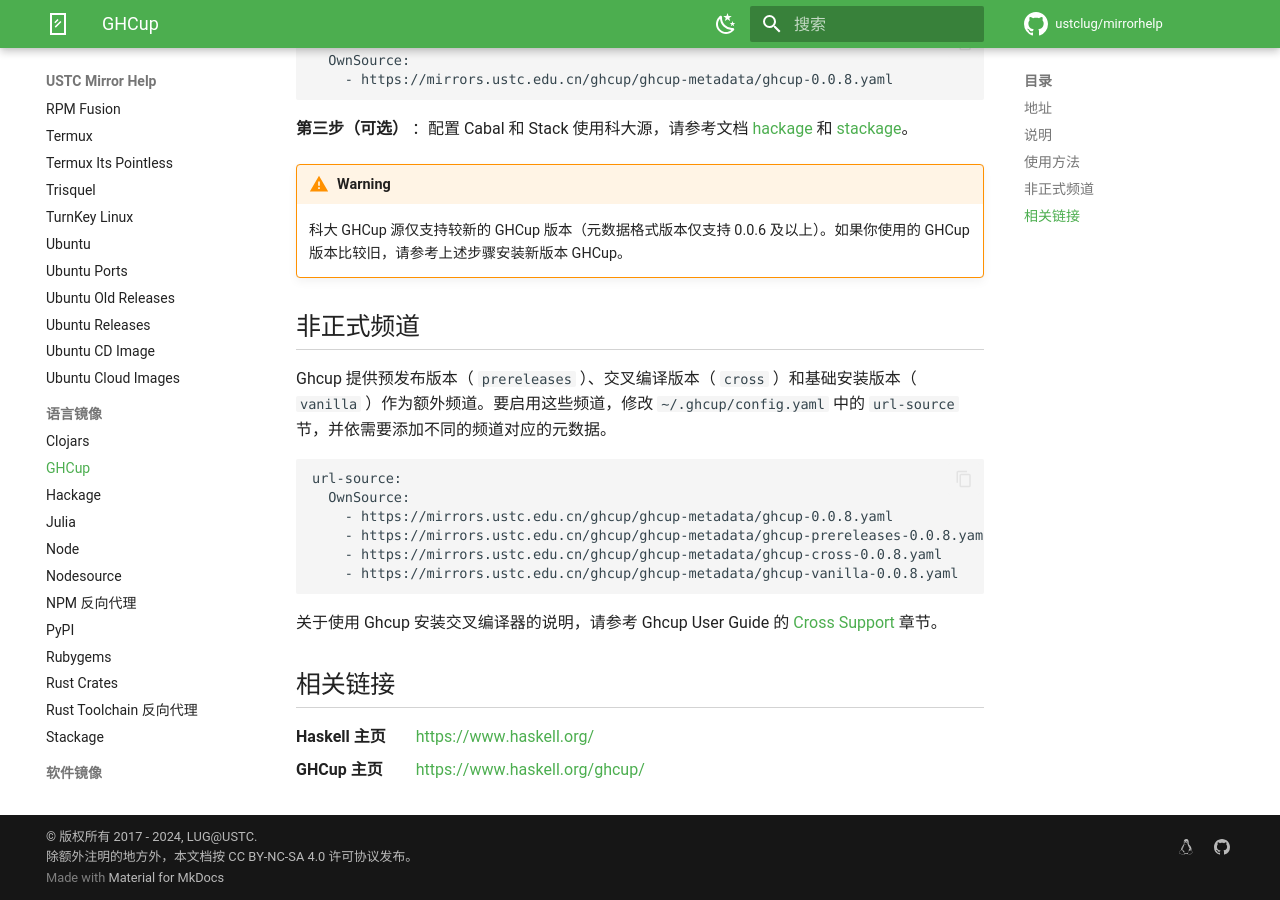
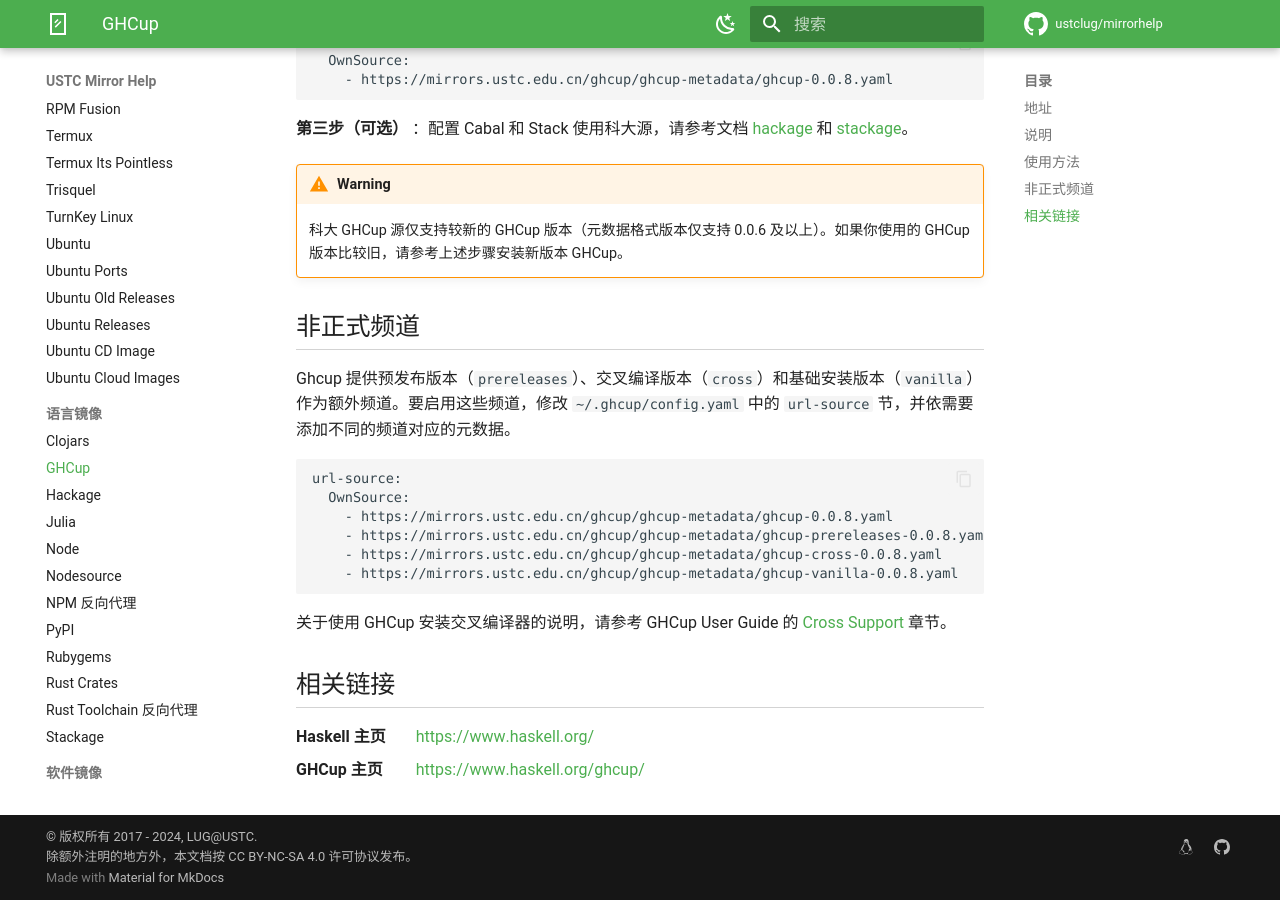
Before and after one commit to ustclug/mirrorhelp, an MkDocs documentation site: the page built from docs/ghcup.md, in a window 1280 px wide and 900 px high, scrolled down 1060 px. Built offline with MkDocs 1.6.1 and Material for MkDocs 9.7.7, drawn with Linux system fonts in a browser that asks for light colours; comment, search, counter and statistics services are not loaded.

```diff
--- a/docs/ghcup.md
+++ b/docs/ghcup.md
@@ -51,7 +51,7 @@ Windows 用户：以非管理员身份在 PowerShell 中运行如下命令
 
 ## 非正式频道
 
-Ghcup 提供预发布版本（ `prereleases` ）、交叉编译版本（ `cross` ）和基础安装版本（ `vanilla` ）作为额外频道。要启用这些频道，修改 `~/.ghcup/config.yaml` 中的 `url-source` 节，并依需要添加不同的频道对应的元数据。
+Ghcup 提供预发布版本（`prereleases`）、交叉编译版本（`cross`）和基础安装版本（`vanilla`）作为额外频道。要启用这些频道，修改 `~/.ghcup/config.yaml` 中的 `url-source` 节，并依需要添加不同的频道对应的元数据。
 
     url-source:
       OwnSource:
@@ -60,7 +60,7 @@ Ghcup 提供预发布版本（ `prereleases` ）、交叉编译版本（ `cross`
         - https://mirrors.ustc.edu.cn/ghcup/ghcup-metadata/ghcup-cross-0.0.8.yaml
         - https://mirrors.ustc.edu.cn/ghcup/ghcup-metadata/ghcup-vanilla-0.0.8.yaml
 
-关于使用 Ghcup 安装交叉编译器的说明，请参考 Ghcup User Guide 的 [Cross Support](https://www.haskell.org/ghcup/guide/#cross-support) 章节。
+关于使用 GHCup 安装交叉编译器的说明，请参考 GHCup User Guide 的 [Cross Support](https://www.haskell.org/ghcup/guide/#cross-support) 章节。
 
 ## 相关链接
 
```
